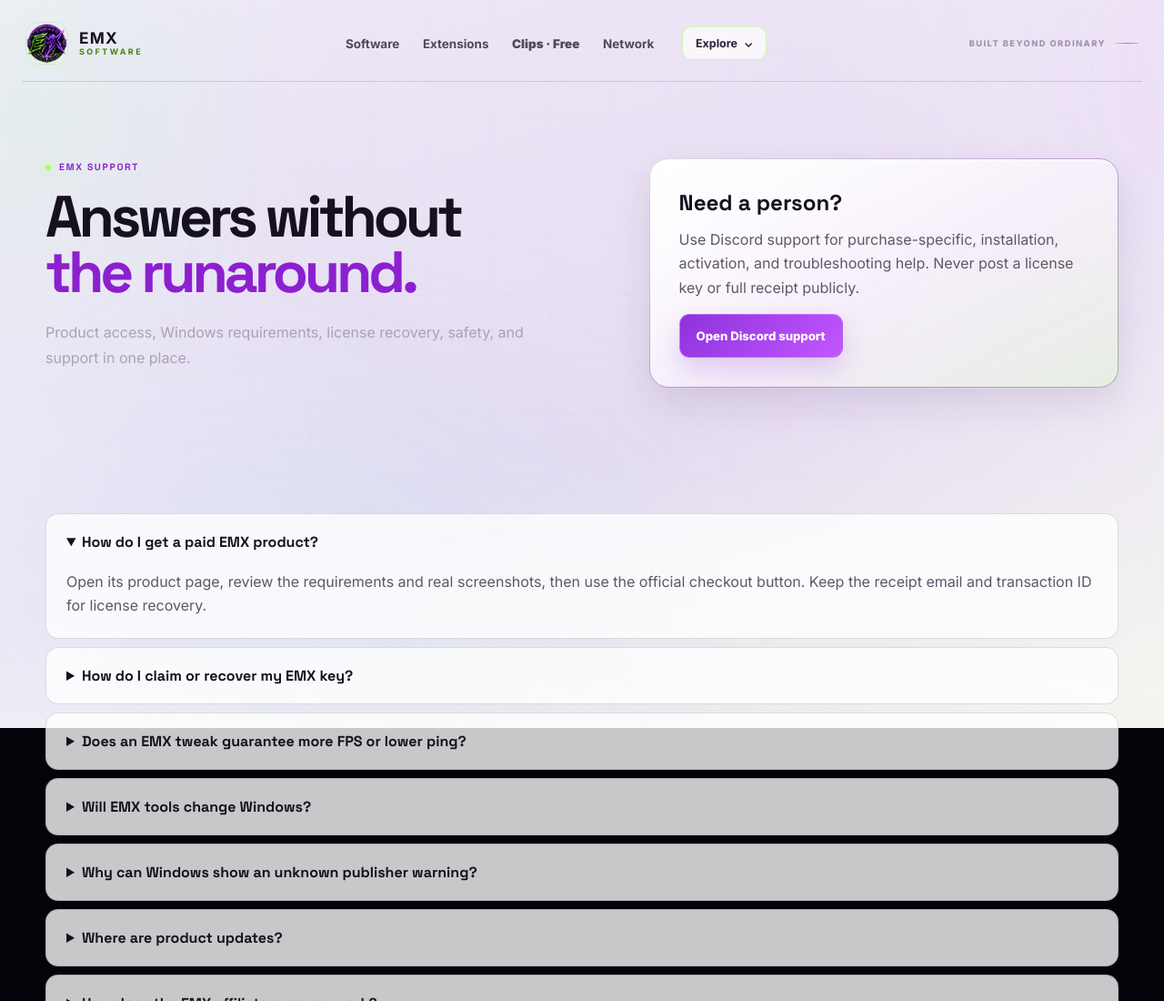
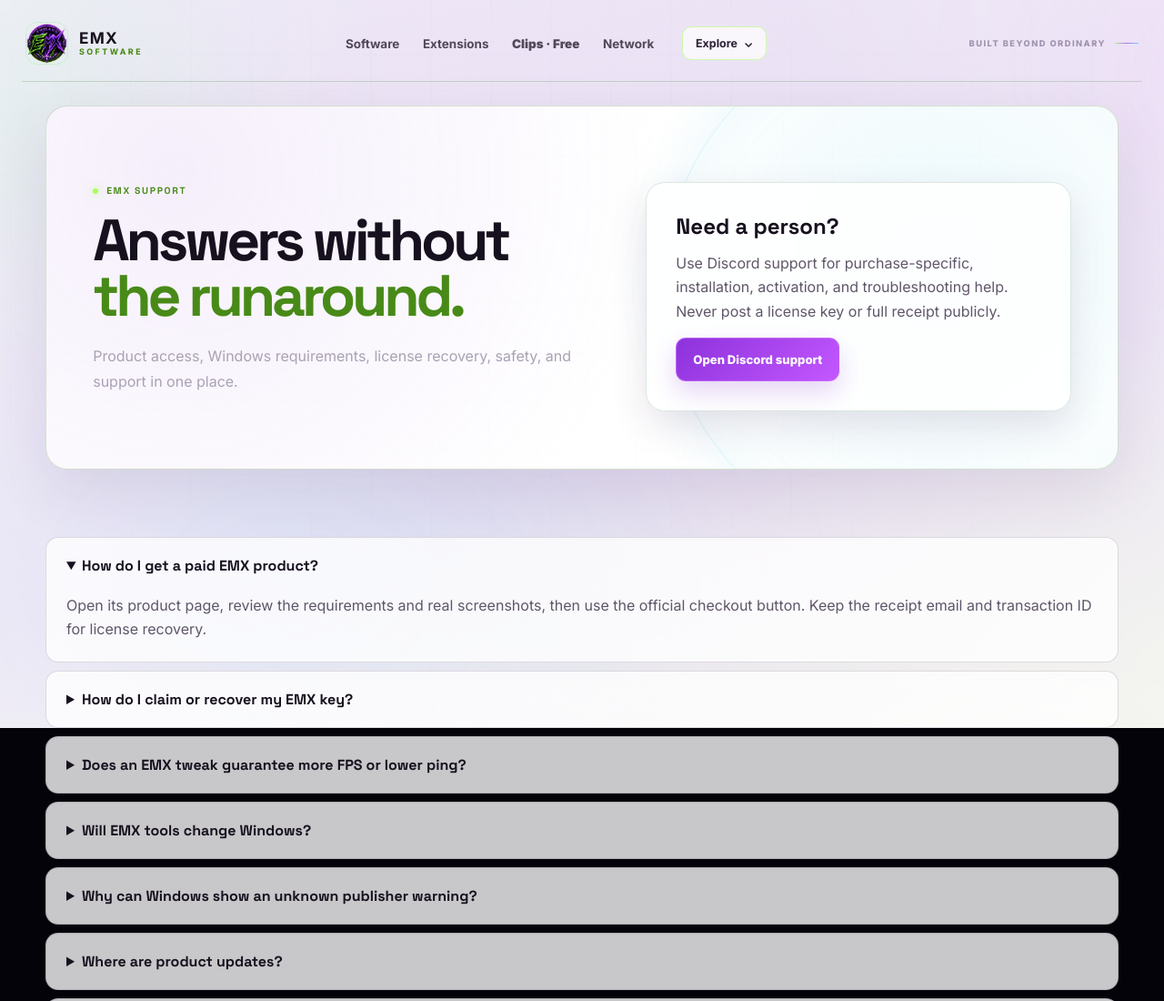
Before and after one commit to tjcorp420/EFECT-TWEAKS-X-MACROS-PC-IOS-WEBSITE-, a website: page faq.html in a window 1280 px wide. Shown: the top 1100 px of the page at 91% size. Drawn offline with Linux system fonts and the light colour scheme.

Commit message:
Extend command-stage design across public page heroes

```diff
--- a/site.css
+++ b/site.css
@@ -352,6 +352,7 @@
 .site-more-links { grid-template-columns: repeat(2, minmax(0, 1fr)); gap: 3px; right: 0; width: min(430px, calc(100vw - 32px)); max-height: min(70vh, 520px); overflow-y: auto; padding: 14px; border-color: rgba(160, 232, 121, .22); border-radius: 16px; background: #100c18; }
 .site-header .site-more-links a { font-size: .8rem; white-space: normal; }
 .site-more-links .emx-theme-toggle { width: 100%; justify-content: flex-start; grid-column: 1 / -1; margin-top: 8px; border-radius: 10px; }
+.site-more-links .emx-theme-label { display: inline; }
 :root[data-theme="light"] .site-header { border-color: rgba(69, 124, 36, .22); background: transparent; box-shadow: none; }
 :root[data-theme="light"] .site-brand strong { color: #43840b; }
 :root[data-theme="light"] .site-header nav > a,
@@ -371,3 +372,53 @@
   .site-more-links { position: static; grid-template-columns: 1fr; width: 100%; max-height: none; margin-top: 8px; }
   .site-brand img { width: 42px; height: 42px; }
 }
+
+/* Carry the command-stage language through the catalog and public detail pages. */
+.page-hero {
+  position: relative;
+  isolation: isolate;
+  overflow: hidden;
+  margin-top: 26px;
+  padding-inline: clamp(26px, 4vw, 52px);
+  border: 1px solid rgba(158, 229, 120, .2);
+  border-radius: 24px;
+  background: radial-gradient(circle at 83% 45%, rgba(61, 139, 171, .14), transparent 35%), radial-gradient(circle at 12% 18%, rgba(130, 57, 197, .15), transparent 49%), #080811;
+  box-shadow: inset 0 1px rgba(255,255,255,.07), 0 22px 70px rgba(0,0,0,.2);
+}
+.page-hero::before {
+  content: "";
+  position: absolute;
+  inset: 0;
+  z-index: -1;
+  background-image: linear-gradient(rgba(166, 245, 117, .035) 1px, transparent 1px), linear-gradient(90deg, rgba(166, 245, 117, .035) 1px, transparent 1px);
+  background-size: 54px 54px;
+  mask-image: linear-gradient(90deg, transparent, black 40%);
+}
+.page-hero::after {
+  content: "";
+  position: absolute;
+  z-index: -1;
+  top: 50%;
+  right: -7%;
+  width: min(46vw, 580px);
+  aspect-ratio: 1;
+  border: 1px solid rgba(83, 210, 244, .24);
+  border-radius: 50%;
+  box-shadow: 0 0 55px rgba(66, 182, 218, .08), inset 0 0 55px rgba(66, 182, 218, .07);
+  transform: translateY(-50%);
+  pointer-events: none;
+}
+.page-hero .eyebrow { color: #a9f879; }
+.page-hero-copy h1 em { color: #adf77b; }
+.page-hero .hero-visual,
+.page-hero .glass-panel { border-color: rgba(162, 225, 214, .25); background: rgba(13, 13, 25, .75); backdrop-filter: blur(18px); }
+:root[data-theme="light"] .page-hero { border-color: rgba(77, 128, 49, .22); background: radial-gradient(circle at 83% 45%, rgba(116, 210, 231, .15), transparent 35%), radial-gradient(circle at 12% 18%, rgba(180, 129, 226, .13), transparent 49%), #fff; box-shadow: 0 22px 65px rgba(74, 50, 90, .11); }
+:root[data-theme="light"] .page-hero::before { opacity: .7; }
+:root[data-theme="light"] .page-hero .eyebrow,
+:root[data-theme="light"] .page-hero-copy h1 em { color: #488a18; }
+:root[data-theme="light"] .page-hero .hero-visual,
+:root[data-theme="light"] .page-hero .glass-panel { border-color: rgba(91, 144, 116, .22); background: rgba(255,255,255,.84); }
+@media (max-width: 720px) {
+  .page-hero { margin-top: 18px; padding: 42px 22px; }
+  .page-hero::after { right: -34%; width: 90%; }
+}
```
Also changed, not shown: DESIGN.md (+1 -1 lines).
